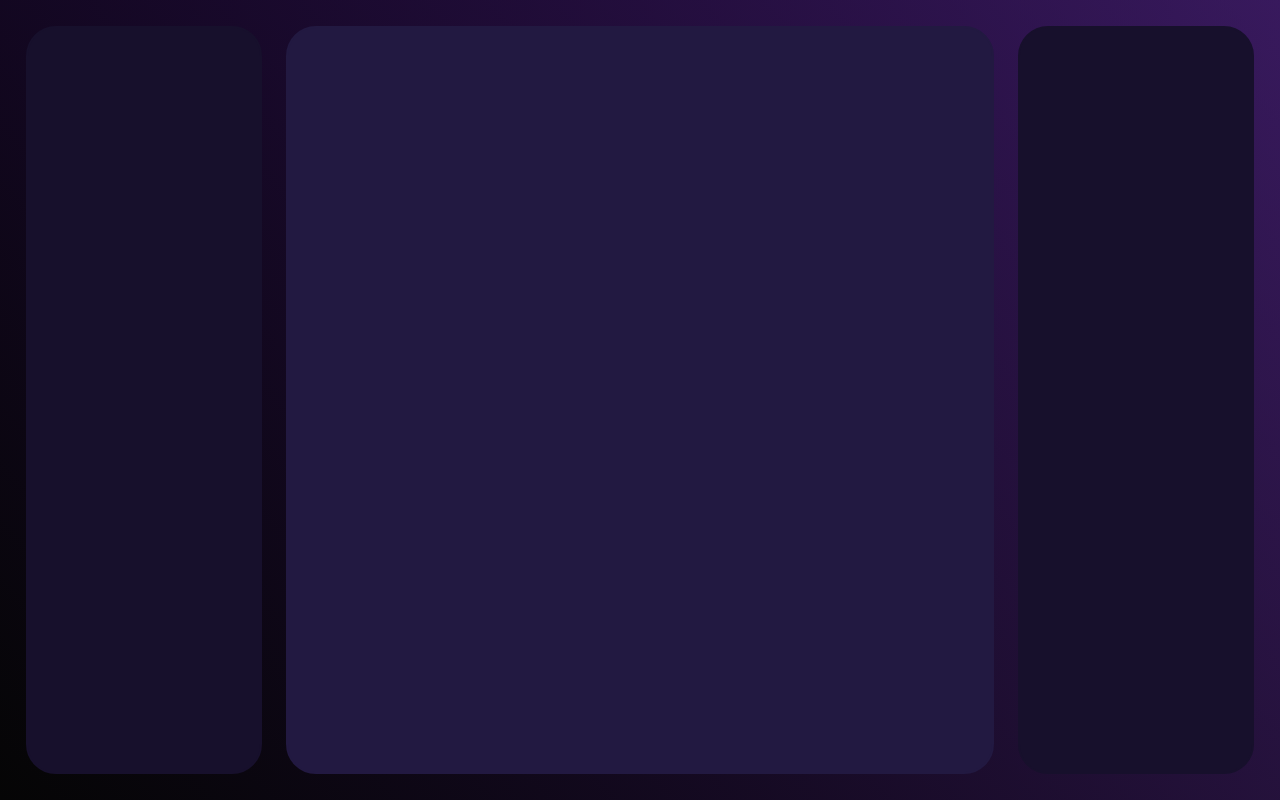
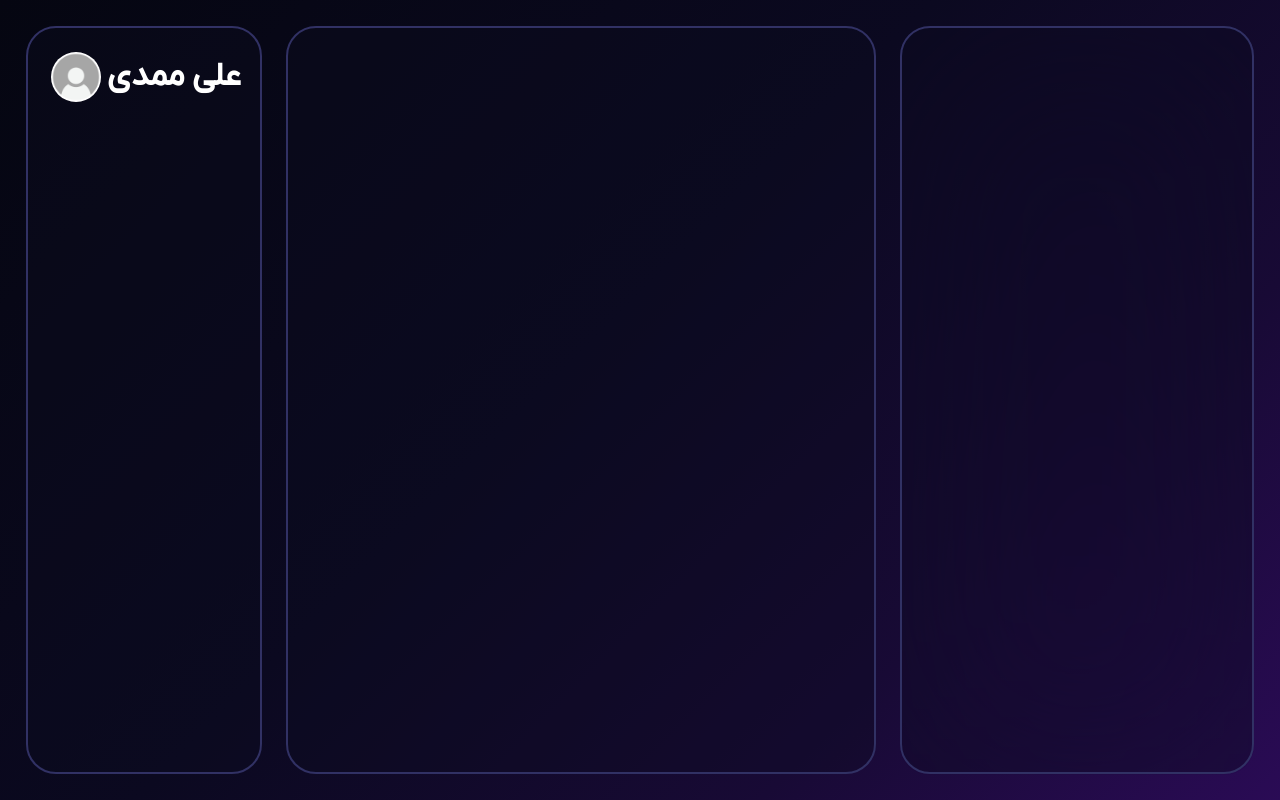
Before and after one commit to MACsepehri/NakheirMessanger, a React (Vite) app in the folder Front-end/: page / in a window 1280 px wide. Built offline with nearby package versions, Linux system fonts and the light colour scheme; sample sign-in values are in the browser's storage.

Commit message:
changin bg and the boxes

```diff
--- a/Front-end/src/components/MainPage/Main.jsx
+++ b/Front-end/src/components/MainPage/Main.jsx
@@ -1,13 +1,18 @@
-import { LeftMainPart,CenterMainPart,RightMainPart } from "../../styled_components/StyledMainPage";
+import { LeftMainPart, CenterMainPart, RightMainPart, Img_avatar, Div_Img } from "../../styled_components/StyledMainPage";
 
 let Main = () => {
     return (
         <>
-        <div className="holder">
-            <LeftMainPart></LeftMainPart>
-            <CenterMainPart></CenterMainPart>
-            <RightMainPart></RightMainPart>
-        </div>
+            <div className="holder">
+                <LeftMainPart>
+                    <Div_Img>
+                        <Img_avatar src="/src/assets/default-avatar-profile-icon-social-media-user-image-gray-avatar-icon-blank-profile-silhouette-illustration-vector.jpg" alt="" srcset="" />
+                        <h1>علی ممدی</h1>
+                    </Div_Img>
+                </LeftMainPart>
+                <CenterMainPart></CenterMainPart>
+                <RightMainPart></RightMainPart>
+            </div>
         </>
     )
 }
--- a/Front-end/src/css/Main.css
+++ b/Front-end/src/css/Main.css
@@ -44,5 +44,11 @@ body {
     display: flex;
     gap: 2%;
     padding: 2%;
-    background:linear-gradient(45deg,#050505,#410e8098);
+    background:linear-gradient(
+    135deg,
+    #050611 0%,
+    #0B0920 45%,
+    #180A35 75%,
+    #2A0B55 100%
+);;
 }
--- a/Front-end/src/styled_components/StyledMainPage.jsx
+++ b/Front-end/src/styled_components/StyledMainPage.jsx
@@ -4,9 +4,12 @@ export let LeftMainPart = styled.div`
 width:20%;
 height:100%;
 border-radius:30px;
-background-color: #17102c ;
-border:2px solid #17102c;
-
+background-color: #0d0d1f5b ;
+border:2px solid #313164;
+display:flex;
+flex-direction:column;
+padding-top:2%;
+transition:all 600ms ease;
 &:hover{
 transform:translateY(-1%);
 border:2px solid #3d335f;
@@ -14,11 +17,12 @@ border:2px solid #3d335f;
 `
 
 export let CenterMainPart = styled.div`
-width:60%;
+width:50%;
 height:100%;
 border-radius:30px;
-background-color: #221941 ;
-border:2px solid #221941;
+background-color: #0d0d1f5b ;
+border:2px solid #313164;
+transition:all 600ms ease;
 
 &:hover{
 transform:translateY(-1%);
@@ -28,14 +32,32 @@ border:2px solid #3d335f;
 
 
 export let RightMainPart = styled.div`
-width:20%;
+width:30%;
 height:100%;
 border-radius:30px;
-background-color: #17102c ;
-border:2px solid #17102c;
+background-color: #0d0d1f5b ;
+backdrop-filter:blur(100px);
+border:2px solid #313164;
+transition:all 600ms ease;
 
 &:hover{
 transform:translateY(-1%);
 border:2px solid #3d335f;
 }
 `
+
+export let Div_Img = styled.div
+`
+width:100%;
+display:flex;
+align-items : center;
+justify-content:flex-start;
+padding-left:10%;
+gap:3%;
+`
+
+export let Img_avatar = styled.img
+`
+width:50px;
+border-radius:100%;
+`
```
Also changed, not shown: Front-end/src/assets/default-avatar-profile-icon-social-media-user-image-gray-avatar-icon-blank-profile-silhouette-illustration-vector.jpg (added).
